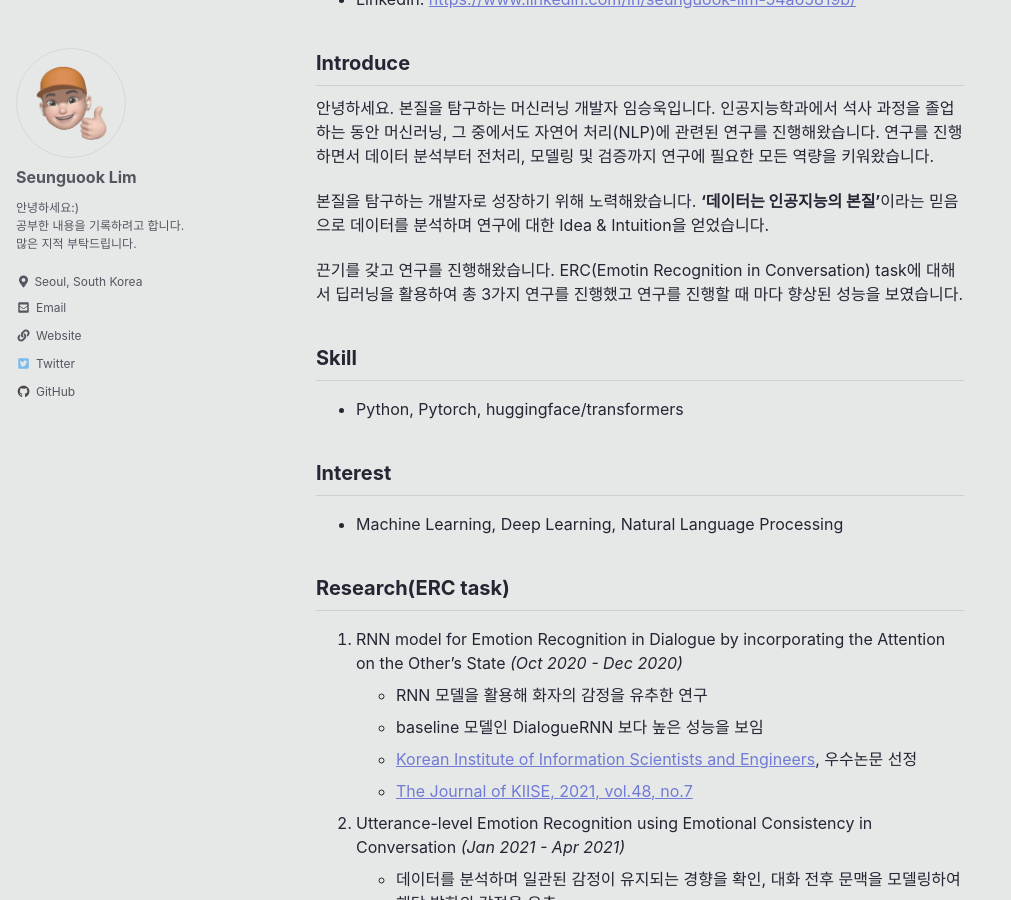
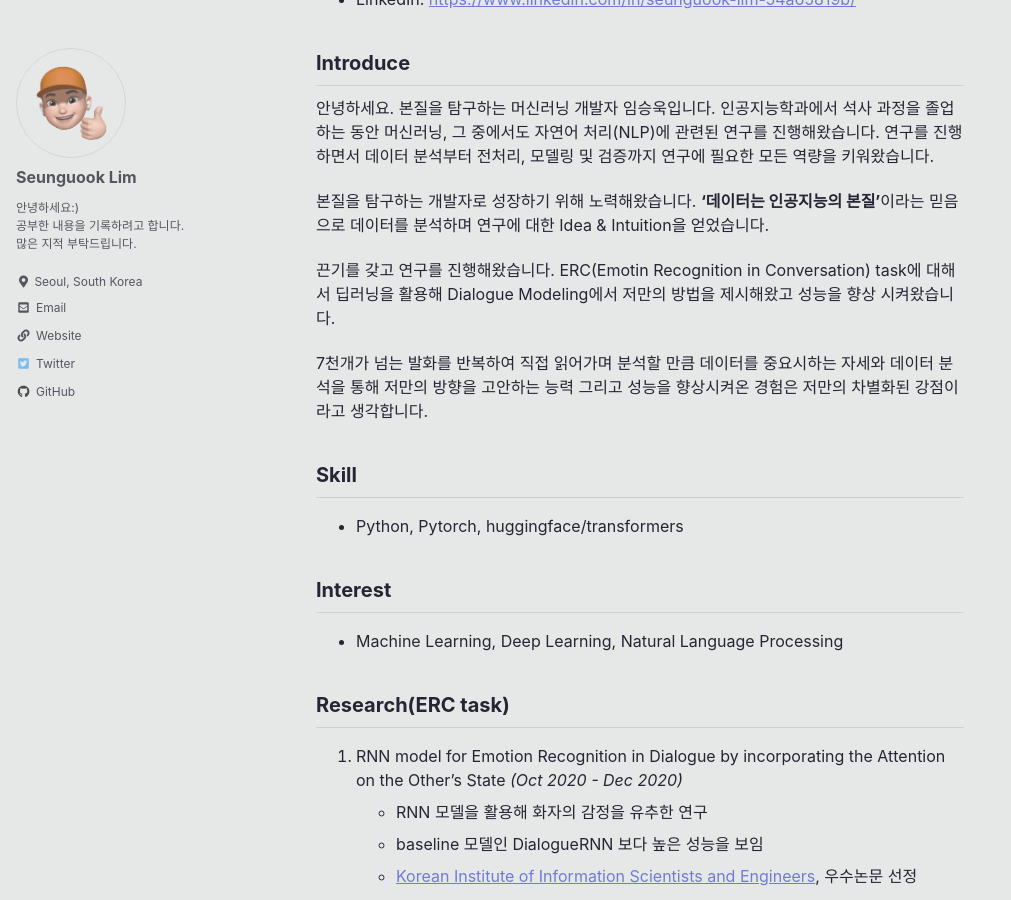
Before and after one commit to ysoo14/ysoo14.github.io, a Jekyll site: the page built from _pages/about.md, in a window 1280 px wide and 900 px high, scrolled down 611 px. Shown: the whole window, without its empty margins (0-1011 px from the left). Built offline with Jekyll 4.4.1, drawn with Linux system fonts in a browser that asks for light colours; cached includes are drawn as plain includes.

Commit message:
edit about page

```diff
--- a/_pages/about.md
+++ b/_pages/about.md
@@ -28,7 +28,9 @@ padding: 5px;
 
 본질을 탐구하는 개발자로 성장하기 위해 노력해왔습니다. **'데이터는 인공지능의 본질'**이라는 믿음으로 데이터를 분석하며 연구에 대한 Idea & Intuition을 얻었습니다.
 
-끈기를 갖고 연구를 진행해왔습니다. ERC(Emotin Recognition in Conversation) task에 대해서 딥러닝을 활용하여 총 3가지 연구를 진행했고 연구를 진행할 때 마다 향상된 성능을 보였습니다.
+끈기를 갖고 연구를 진행해왔습니다. ERC(Emotin Recognition in Conversation) task에 대해서 딥러닝을 활용해 Dialogue Modeling에서 저만의 방법을 제시해왔고 성능을 향상 시켜왔습니다.
+
+7천개가 넘는 발화를 반복하여 직접 읽어가며 분석할 만큼 데이터를 중요시하는 자세와 데이터 분석을 통해 저만의 방향을 고안하는 능력 그리고 성능을 향상시켜온 경험은 저만의 차별화된 강점이라고 생각합니다.
 
 ## Skill
  * Python, Pytorch, huggingface/transformers
```
